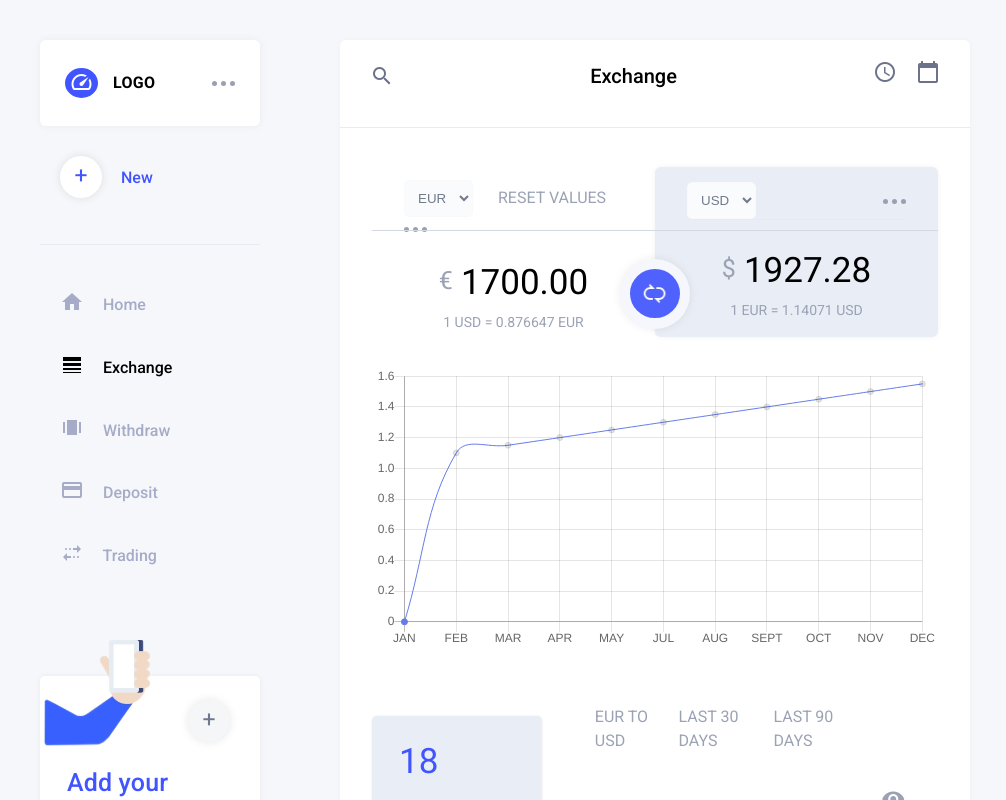
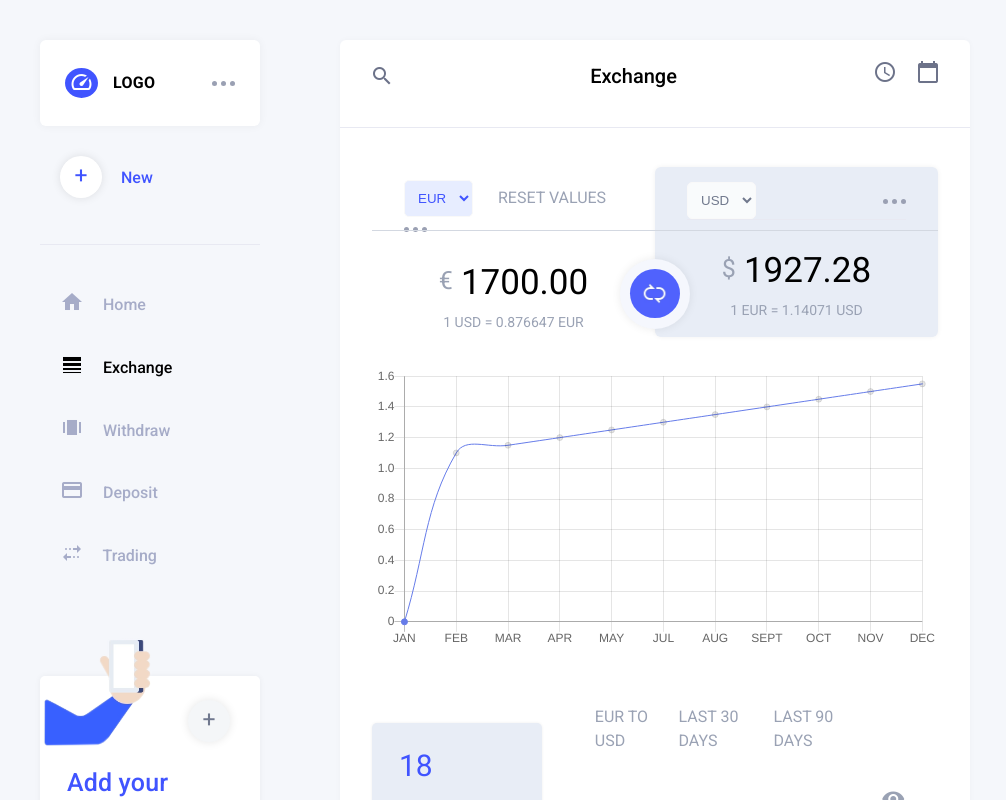
Before and after one commit to ishfaqmaknoo/web-dashboard-ui-design, a plain HTML site: page index.html in a window 1280 px wide. Shown: the top 800 px of the page, 0-1006 px from the left. Drawn offline with Linux system fonts and the light colour scheme.

Commit message:
bug fixing

```diff
--- a/index.html
+++ b/index.html
@@ -129,7 +129,7 @@
                 <div class="price-card flex-center w-400">
                   <div class="price-card__header flex-between w-100">
                     <span class="flex-center">
-                      <select>
+                      <select class="blue-bordered">
                         <option>EUR</option>
                         <option>USD</option>
                       </select>
--- a/src/css/inc/_common.scss
+++ b/src/css/inc/_common.scss
@@ -4,6 +4,7 @@
   border-radius: 6px;
   box-shadow: 0 0 10px rgba(0,0,0,0.05);
 }
+
 img{
   width:100%;
 }
@@ -107,6 +108,10 @@ span{
 }
 .blue-color{
   color: $theme-blue;
+}
+.blue-bordered{
+  color:$theme-blue !important;
+  background-color: #e7edff !important;
 }
 .purple-color{
   color: $theme-purple;
--- a/src/css/inc/_global.scss
+++ b/src/css/inc/_global.scss
@@ -208,6 +208,7 @@ body{
           border-radius: 5px;
           outline:none;
           color: #71798d;
+          -moz-appearance:none
 
           option{
               padding: 4px 7px;
@@ -257,7 +258,7 @@ body{
           border-radius: 5px;
           box-shadow: 0 0 3px rgba(0,0,0,0.07);
           span{
-            font-size:35px;
+            font-size:30px;
             margin-right:15px;
           }
           p{
```
Also changed, not shown: src/css/main.css, 1 other file.
